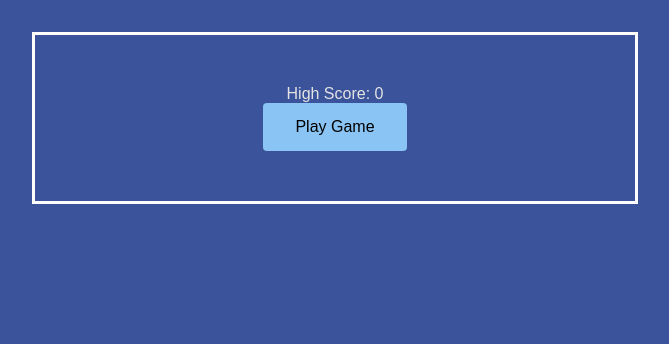
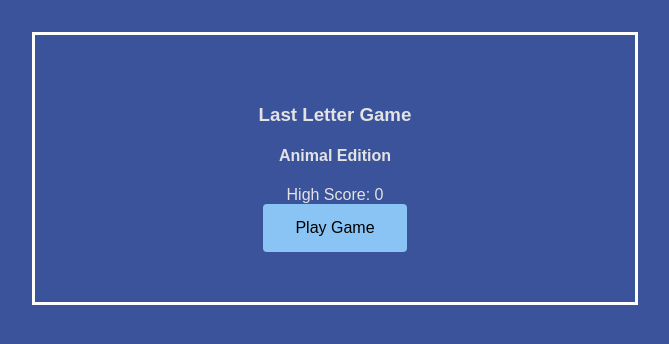
Before and after one commit to okhan49/IS322, a React (Create React App) app: page / in a window 1280 px wide. Shown: the top 344 px of the page, without its empty margins (305-974 px from the left). Built offline with nearby package versions, Linux system fonts and the light colour scheme.

Commit message:
added title and pointer on button hover

```diff
--- a/src/components/homeScreen/index.js
+++ b/src/components/homeScreen/index.js
@@ -4,7 +4,9 @@ import PropTypes from 'prop-types';
 const HomeScreen = ({playGame, highscore}) => {
     return (
         <div id="container">
-            <span class="highDis">High Score: {highscore}</span>
+            <span className="game-title"><h3>Last Letter Game</h3></span>
+            <span className="game-title"><h4>Animal Edition</h4></span>
+            <span className="highDis">High Score: {highscore}</span>
             <form onSubmit={(event) => {
                 event.preventDefault();
                 playGame();
--- a/src/index.css
+++ b/src/index.css
@@ -25,6 +25,7 @@ button {
 }
 button:hover {
     background-color: white;
+    cursor: pointer;
 }
 .playGame{
     padding: 15px 32px;
```
